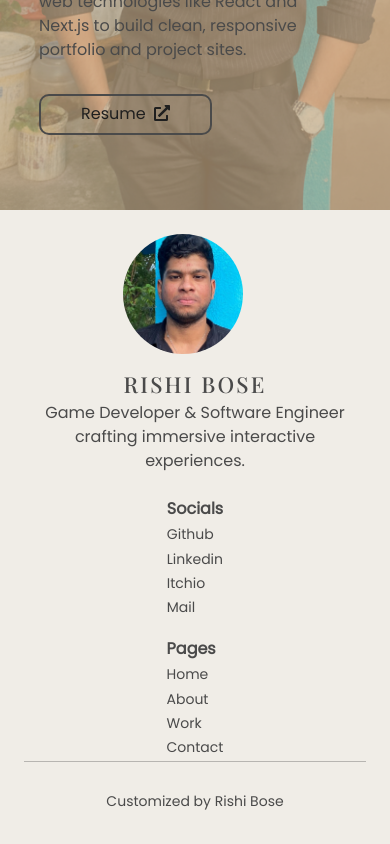
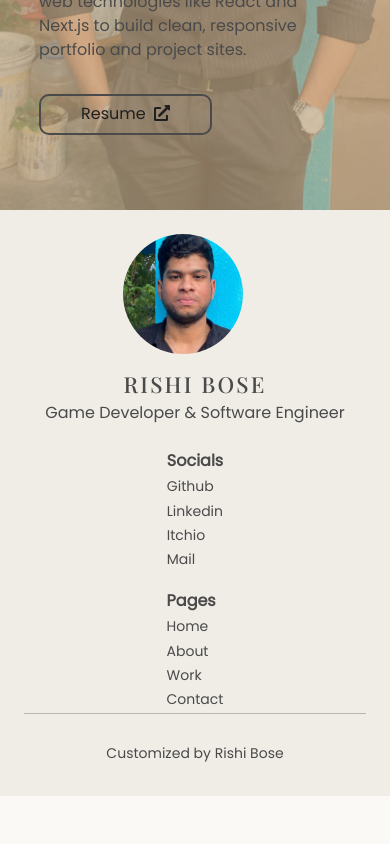
Before and after one commit to RishiBose04/RishiBose-Portfolio, a Next.js app: page / in a window 390 px wide. Shown: the part 5470-6314 px from the top of the page. After the commit the page ends 6266 px from the top, so only its background shows below. Built offline with nearby package versions, Linux system fonts and the light colour scheme.

Commit message:
footer update2

```diff
--- a/Components/Footer.js
+++ b/Components/Footer.js
@@ -26,7 +26,7 @@ const Footer = ({ currentTheme }) => {
     </div>
   </Link>
   <p className={styles.footerTagline}>
-    Game Developer & Software Engineer crafting immersive interactive experiences.
+    Game Developer & Software Engineer
   </p>
 </div>
 
--- a/styles/NavbarFooter.module.css
+++ b/styles/NavbarFooter.module.css
@@ -79,6 +79,10 @@
   text-align: center;
   font-size: 16px;
   margin-top: 2rem;
+
+}
+.footerTagline{
+  padding-left: 3rem;
 }
 
 .footertable {
@@ -118,6 +122,9 @@
     font-size: 22px;
     letter-spacing: 0.1em;
   }
+    .footerTagline {
+      padding-left: 0;
+    }
 
   .footermain {
     text-align: left;
```
